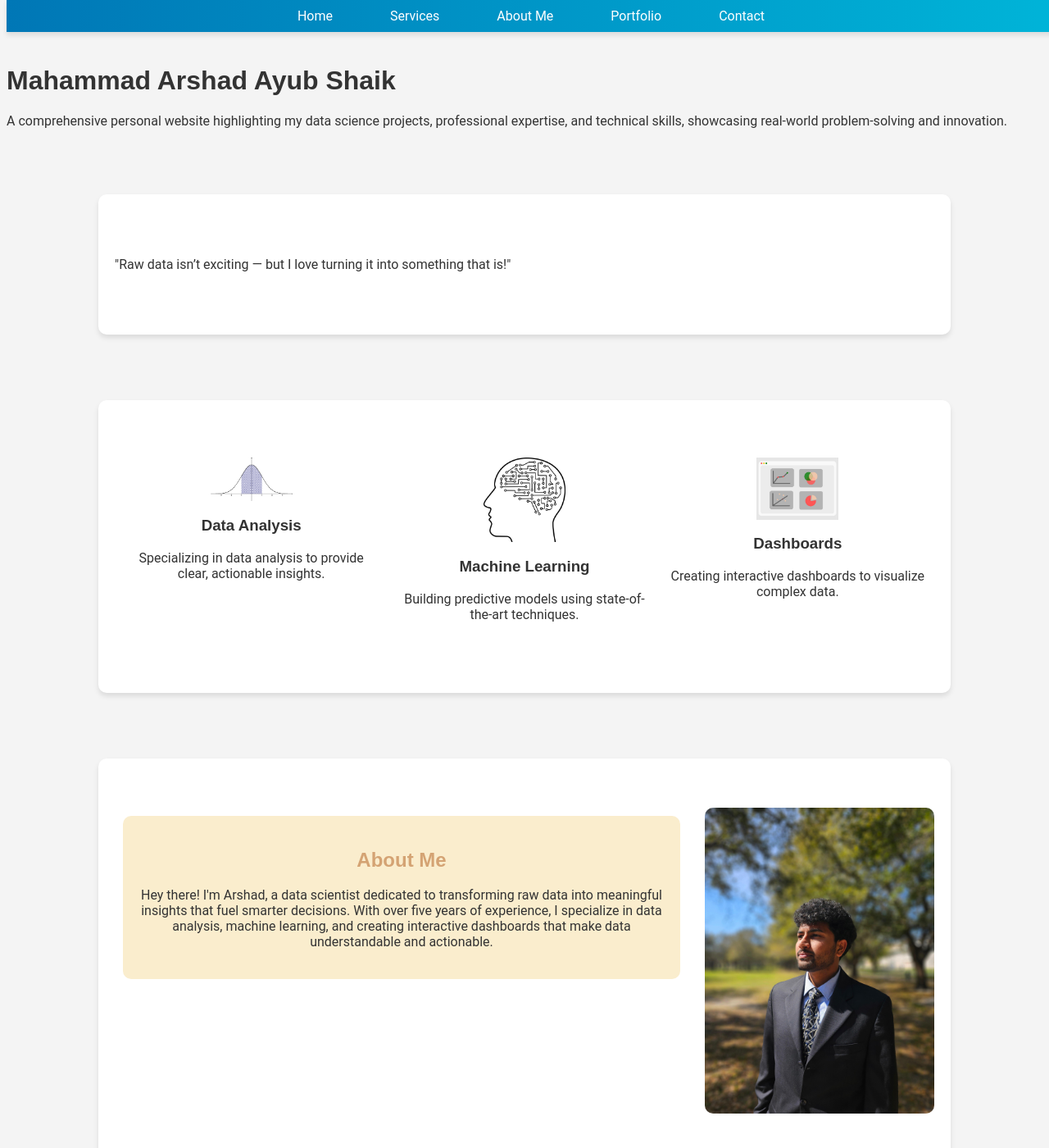
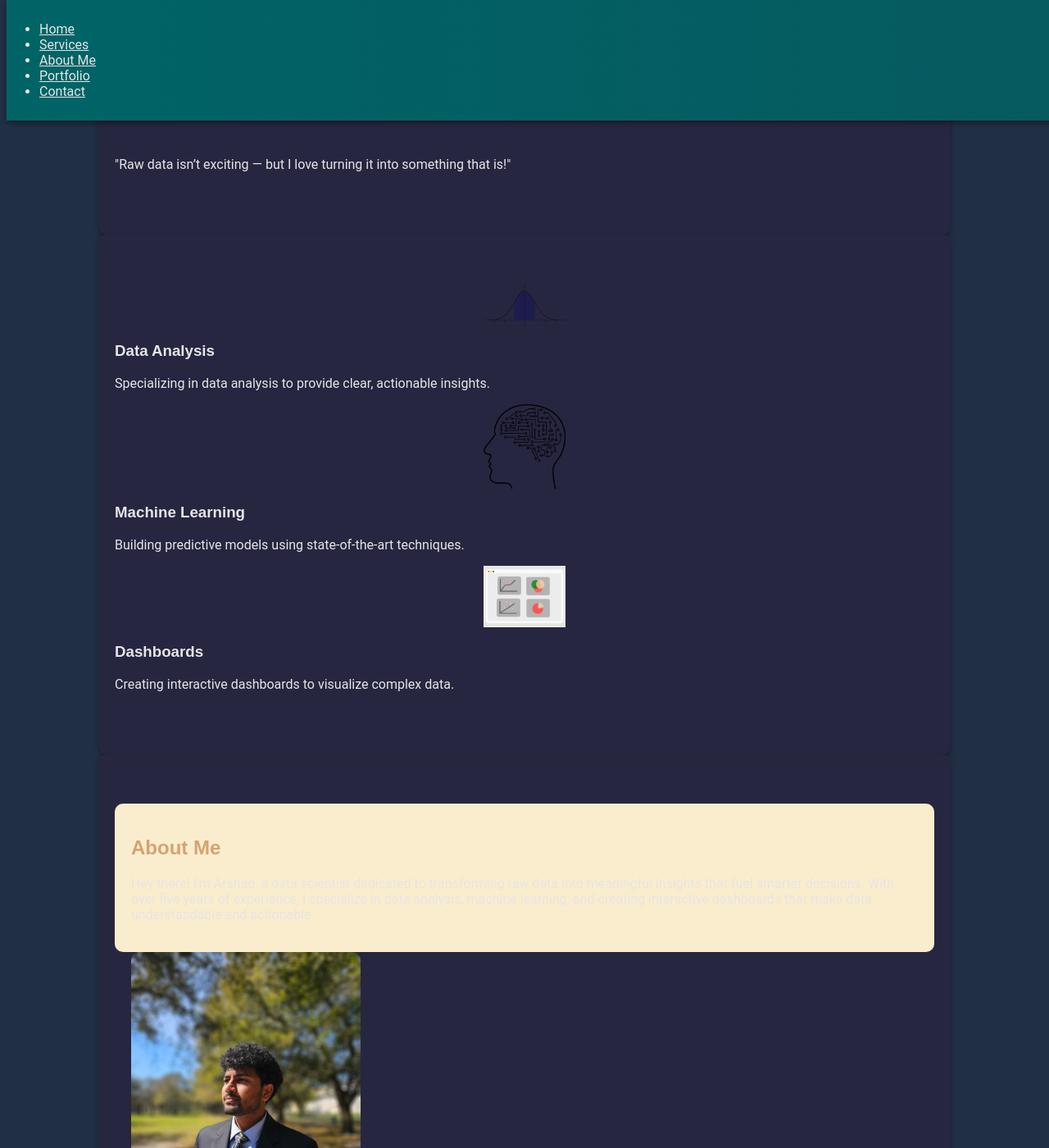
Before and after one commit to arshadsm/arshadsm.github.io, a Jekyll site: the page built from index.md, in a window 1280 px wide and 1400 px high. Shown: the whole window at 82% size. Built offline with Jekyll 4.4.1, drawn with Linux system fonts in a browser that asks for light colours.

Commit message:
Update styles.css

```diff
--- a/styles/styles.css
+++ b/styles/styles.css
@@ -1,19 +1,20 @@
 /* Typography */
 body {
   font-family: 'Roboto', sans-serif;
-  color: #333;
-  background-color: #f4f4f4; /* Light background for the body */
+  color: #E5E5E5; /* Light text color to contrast with darker backgrounds */
+  background-color: #212F45; /* Background color using the darkest shade */
 }
 
+/* Headers */
 h1, h2, h3 {
   font-family: 'Montserrat', sans-serif;
-  color: #333;
+  color: #E5E5E5; /* Consistent light text color */
 }
 
 /* Navigation Bar */
 nav {
-  background: linear-gradient(90deg, #0077b6, #00b4d8);
-  box-shadow: 0px 4px 6px rgba(0, 0, 0, 0.1);
+  background: linear-gradient(90deg, #006466, #065A60); /* Gradient using the first two colors */
+  box-shadow: 0px 4px 6px rgba(0, 0, 0, 0.3);
   position: fixed;
   width: 100%;
   top: 0;
@@ -21,37 +22,21 @@ nav {
   padding: 10px 0;
 }
 
-nav ul {
-  list-style: none;
-  margin: 0;
-  padding: 0;
-  display: flex;
-  justify-content: center;
-}
-
-nav ul li {
-  margin: 0 15px;
-}
-
 nav ul li a {
-  color: #fff;
-  text-decoration: none;
-  font-size: 1em;
-  padding: 10px 20px;
-  border-radius: 5px;
+  color: #E5E5E5; /* Light color for the nav links */
   transition: background-color 0.3s ease, color 0.3s ease;
 }
 
 nav ul li a:hover {
-  background-color: #48cae4;
-  color: #000;
+  background-color: #144552; /* Slightly darker shade on hover */
+  color: #FFFFFF; /* White color on hover */
 }
 
 /* Buttons */
 button, .btn {
-  background: linear-gradient(90deg, #00b4d8, #0077b6);
+  background: linear-gradient(90deg, #0B525B, #144552); /* Gradient using the third and fourth colors */
   border: none;
-  color: white;
+  color: #FFFFFF; /* White text on buttons */
   padding: 10px 20px;
   border-radius: 5px;
   cursor: pointer;
@@ -59,155 +44,56 @@ button, .btn {
 }
 
 button:hover, .btn:hover {
-  background: linear-gradient(90deg, #0077b6, #48cae4);
+  background: linear-gradient(90deg, #1B3A4B, #272640); /* Darker gradient on hover */
 }
 
 /* Sections */
 section {
   padding: 60px 20px;
-  background-color: #fff;
-  box-shadow: 0 4px 6px rgba(0, 0, 0, 0.1);
+  background-color: #272640; /* Use the darkest color for sections */
+  color: #E5E5E5; /* Light text color for readability */
+  box-shadow: 0 4px 6px rgba(0, 0, 0, 0.3);
   border-radius: 10px;
   margin-bottom: 20px;
   max-width: 1000px;
   margin: 0 auto;
 }
 
-/* Services and About Me Sections */
-.services, .about-me {
-  display: flex;
-  flex-wrap: wrap;
-  justify-content: space-around;
-  align-items: flex-start;
-}
-
-.service-item, .about-me-text {
-  flex: 1 1 30%;
-  margin: 10px;
-  text-align: center;
-}
-
-.service-item img {
-  max-width: 80px;
-  margin: 10px auto;
-}
-
-.about-me img {
-  flex: 1;
-  max-width: 250px;
-  border-radius: 10px;
-}
-
 /* Portfolio Items */
 .portfolio-item {
-  box-shadow: 0 6px 8px rgba(0, 0, 0, 0.1);
+  box-shadow: 0 6px 8px rgba(0, 0, 0, 0.3);
   transition: transform 0.3s ease, box-shadow 0.3s ease;
   margin: 10px;
   border-radius: 10px;
   overflow: hidden;
-  display: flex;
-  justify-content: space-between;
-  align-items: center;
+  background-color: #312244; /* Background color for portfolio items */
 }
 
-/* Adjusting portfolio images */
+.portfolio-item:hover {
+  transform: translateY(-10px);
+  box-shadow: 0 12px 16px rgba(0, 0, 0, 0.3);
+}
+
 .portfolio-image img {
-  width: 100%; /* Ensure the image takes up the full width */
-  height: 200px; /* Set a fixed height */
-  object-fit: cover; /* Ensure the image covers the area while maintaining aspect ratio */
+  width: 100%;
+  height: 300px;
+  object-fit: cover;
   border-radius: 10px;
 }
 
-/* Prevent content from being hidden behind the fixed navbar */
-header, section {
-  margin-top: 80px; /* Adjust this value based on the height of your navbar */
+/* Footer */
+.footer {
+  background-color: #4D194D; /* Darkest shade for footer */
+  color: #E5E5E5; /* Light text color */
+  padding: 40px 0;
+  text-align: center;
 }
 
-/* Background color for the body */
-body {
-  font-family: 'Roboto', sans-serif;
-  color: #333;
-  background-color: #f4f4f4; /* You can change this to a different color if you prefer */
+.footer a {
+  color: #E5E5E5;
+  text-decoration: none;
 }
 
-
-/* Fade-In Effect */
-.fade-in {
-  opacity: 0;
-  transform: translateY(20px);
-  transition: opacity 1s ease-out, transform 1s ease-out;
+.footer a:hover {
+  color: #FFFFFF;
 }
-
-.appear {
-  opacity: 1;
-  transform: translateY(0);
-}
-
-/* Slider */
-.slider {
-    position: relative;
-    max-width: 1000px;
-    margin: auto;
-    overflow: hidden;
-    border-radius: 10px;
-    box-shadow: 0 6px 8px rgba(0, 0, 0, 0.1);
-}
-
-.slides {
-    display: flex;
-    transition: transform 0.5s ease-in-out;
-}
-
-.slide {
-    min-width: 100%;
-    box-sizing: border-box;
-}
-
-.slide img {
-    width: 100%; /* Ensure the image takes up the full width */
-    height: 300px; /* Set a fixed height */
-    object-fit: cover; /* Cover the area while maintaining aspect ratio */
-    border-radius: 10px;
-}
-
-.caption {
-    position: absolute;
-    bottom: 20px;
-    left: 50%;
-    transform: translateX(-50%);
-    background-color: rgba(0, 0, 0, 0.5);
-    color: white;
-    padding: 10px;
-    border-radius: 5px;
-}
-
-
-/* Navigation Buttons for Slider */
-.prev, .next {
-  cursor: pointer;
-  position: absolute;
-  top: 50%;
-  width: auto;
-  padding: 16px;
-  margin-top: -22px;
-  color: white;
-  font-weight: bold;
-  font-size: 18px;
-  transition: 0.6s ease;
-  border-radius: 0 3px 3px 0;
-  user-select: none;
-}
-
-.prev {
-  left: 0;
-  border-radius: 3px 0 0 3px;
-}
-
-.next {
-  right: 0;
-  border-radius: 3px 0 0 3px;
-}
-
-.prev:hover, .next:hover {
-  background-color: rgba(0, 0, 0, 0.8);
-}
```
